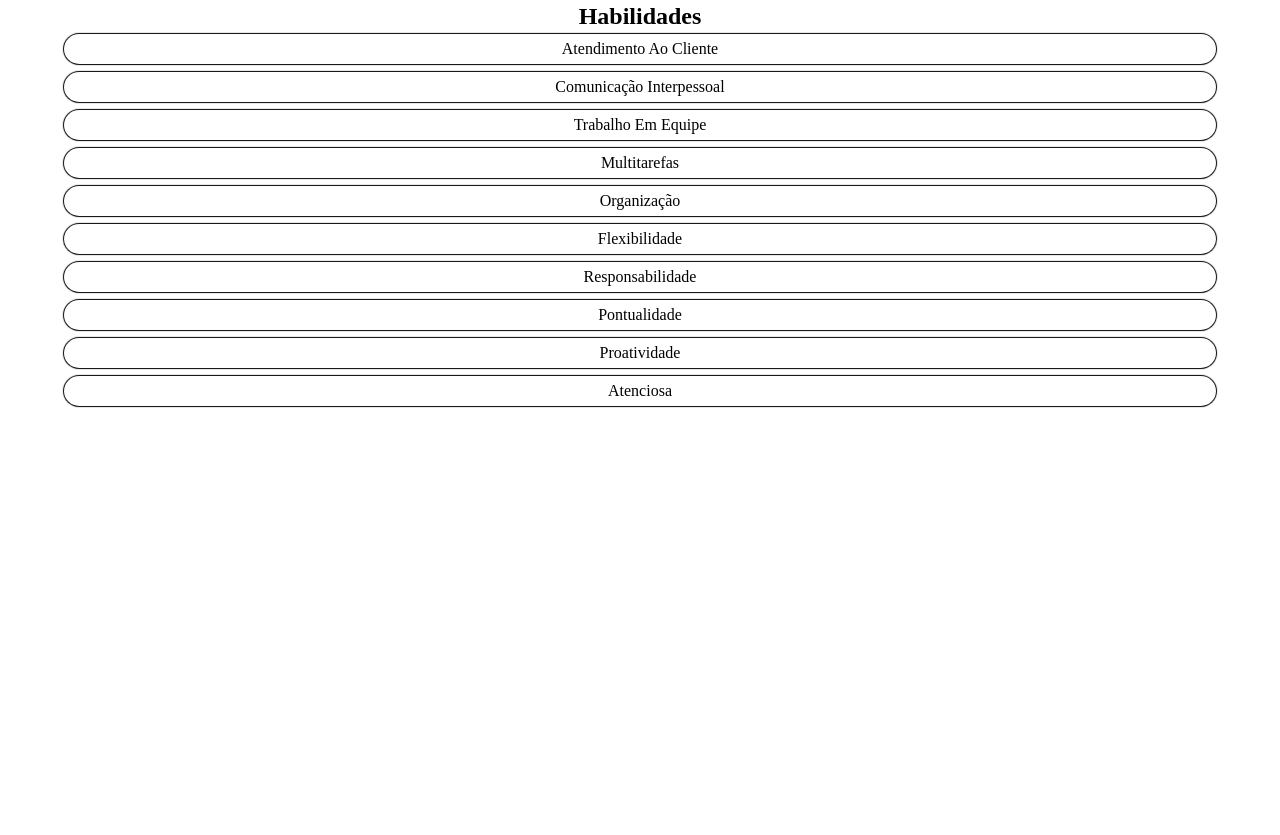
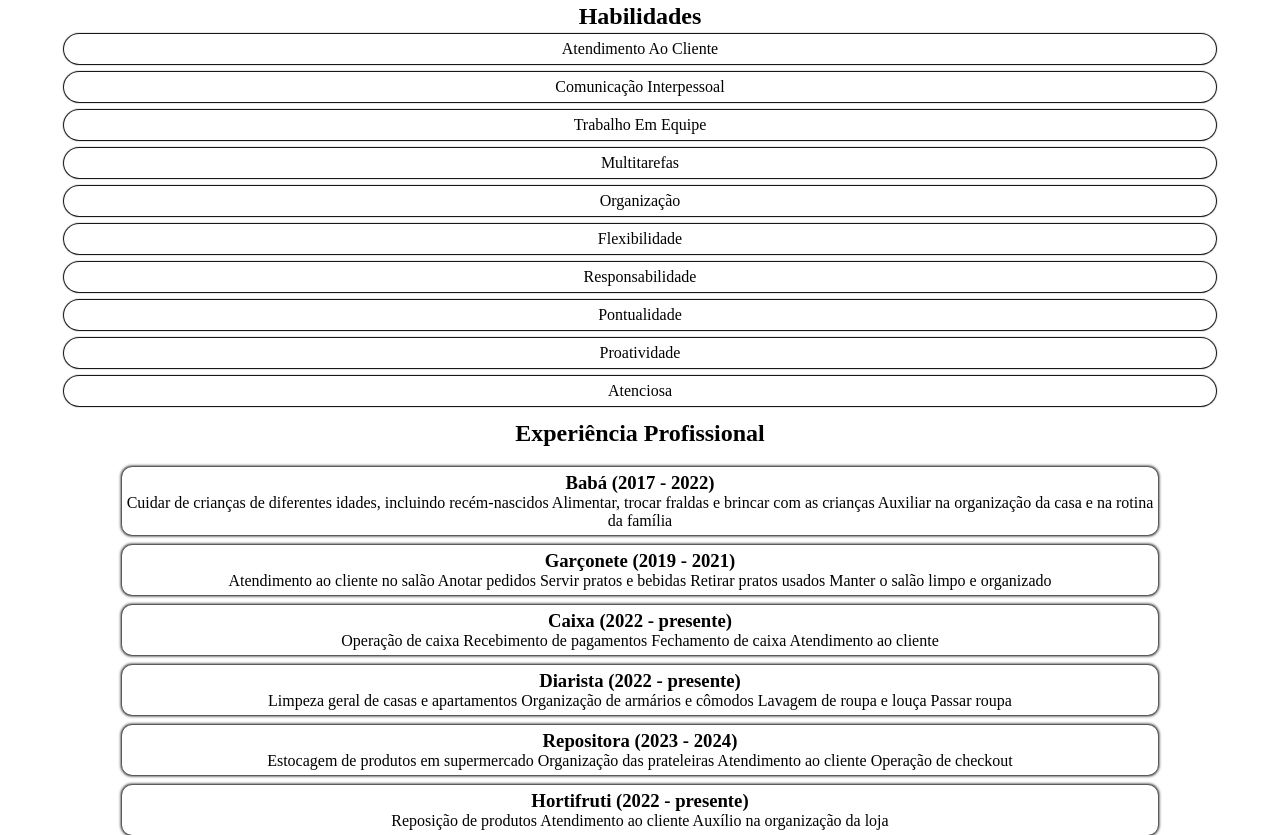
Before and after one commit to kemellyluisa/curriculo, a plain HTML site: page index.html in a window 1280 px wide. Shown: the part 771-1606 px from the top of the page. Before the commit the page ends 1181 px from the top, so only its background shows below. Drawn offline with Linux system fonts and the light colour scheme.

Commit message:
version 1.5.0

```diff
--- a/css/style.css
+++ b/css/style.css
@@ -97,3 +97,36 @@ main{
     font-size: 16px;
     text-transform: capitalize;
 }
+
+#exp{
+    margin-top: 10px;
+    width: 100%;
+    height: auto;
+    display: flex;
+    flex-direction: column;
+    align-items: center;
+}
+
+#exptext{
+    margin-top: 10px;
+    width: 90%;
+    height: auto;
+    display: flex;
+    flex-direction: column;
+    align-items: center;
+}
+
+.expcard{
+    margin-top: 10px;
+    width: 90%;
+    height: auto;
+    box-shadow: 0px 0px 3px 1px #000000;
+    border-radius: 10px;
+    display: flex;
+    justify-content: center;
+    align-items: center;
+    flex-direction: column;
+    text-align: center;
+    padding-top: 5px;
+    padding-bottom: 5px;
+}
--- a/index.html
+++ b/index.html
@@ -28,25 +28,101 @@
         <section id="card">
             <h2>Habilidades</h2>
             <div class="cards">
-                <div class="infocard"><p>Atendimento ao cliente</p></div>
-                <div class="infocard"><p>Comunicação interpessoal</p></div>
+                <div class="infocard">
+                    <p>Atendimento ao cliente</p>
+                </div>
+                <div class="infocard">
+                    <p>Comunicação interpessoal</p>
+                </div>
             </div>
             <div class="cards">
-                <div class="infocard"><p>Trabalho em equipe</p></div>
-                <div class="infocard"><p>Multitarefas</p></div>
+                <div class="infocard">
+                    <p>Trabalho em equipe</p>
+                </div>
+                <div class="infocard">
+                    <p>Multitarefas</p>
+                </div>
             </div>
             <div class="cards">
-                <div class="infocard"><p>Organização</p></div>
-                <div class="infocard"><p>Flexibilidade</p></div>
+                <div class="infocard">
+                    <p>Organização</p>
+                </div>
+                <div class="infocard">
+                    <p>Flexibilidade</p>
+                </div>
             </div>
             <div class="cards">
-                <div class="infocard"><p>Responsabilidade</p></div>
-                <div class="infocard"><p>Pontualidade </p></div>
+                <div class="infocard">
+                    <p>Responsabilidade</p>
+                </div>
+                <div class="infocard">
+                    <p>Pontualidade </p>
+                </div>
             </div>
             <div class="cards">
-                <div class="infocard"><p>Proatividade</p></div>
-                <div class="infocard"><p>atenciosa</p> </div>
+                <div class="infocard">
+                    <p>Proatividade</p>
+                </div>
+                <div class="infocard">
+                    <p>atenciosa</p>
+                </div>
             </div>
+        </section>
+        <section id="exp">
+            <h2>Experiência Profissional</h2>
+            <div id="exptext">
+                <div class="expcard">
+                    <h3>
+                        Babá (2017 - 2022)
+                    </h3>
+                    <p>Cuidar de crianças de diferentes idades, incluindo recém-nascidos
+                        Alimentar, trocar fraldas e brincar com as crianças
+                        Auxiliar na organização da casa e na rotina da família
+                    </p>
+                </div>
+                <div class="expcard">
+                    <h3>Garçonete (2019 - 2021)</h3>
+                    <p>Atendimento ao cliente no salão
+                        Anotar pedidos
+                        Servir pratos e bebidas
+                        Retirar pratos usados
+                        Manter o salão limpo e organizado
+                    </p>
+                </div>
+                <div class="expcard">
+                    <h3>Caixa (2022 - presente)</h3>
+                    <p>Operação de caixa
+                        Recebimento de pagamentos
+                        Fechamento de caixa
+                        Atendimento ao cliente
+                    </p>
+                </div>
+                <div class="expcard">
+                    <h3>Diarista (2022 - presente)
+                    </h3>
+                    <p>Limpeza geral de casas e apartamentos
+                        Organização de armários e cômodos
+                        Lavagem de roupa e louça
+                        Passar roupa
+                    </p>
+                </div>
+                <div class="expcard">
+                    <h3>Repositora (2023 - 2024)</h3>
+                    <p>Estocagem de produtos em supermercado
+                        Organização das prateleiras
+                        Atendimento ao cliente
+                        Operação de checkout
+                    </p>
+                </div>
+                <div class="expcard">
+                    <h3>Hortifruti (2022 - presente)</h3>
+                    <p>Reposição de produtos
+                        Atendimento ao cliente
+                        Auxílio na organização da loja
+                    </p>
+                </div>
+            </div>
+
         </section>
     </main>
     <footer></footer>
```
